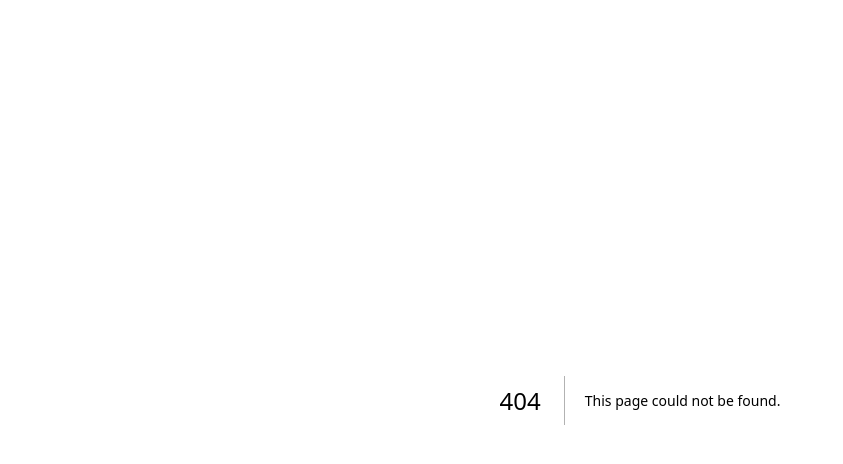
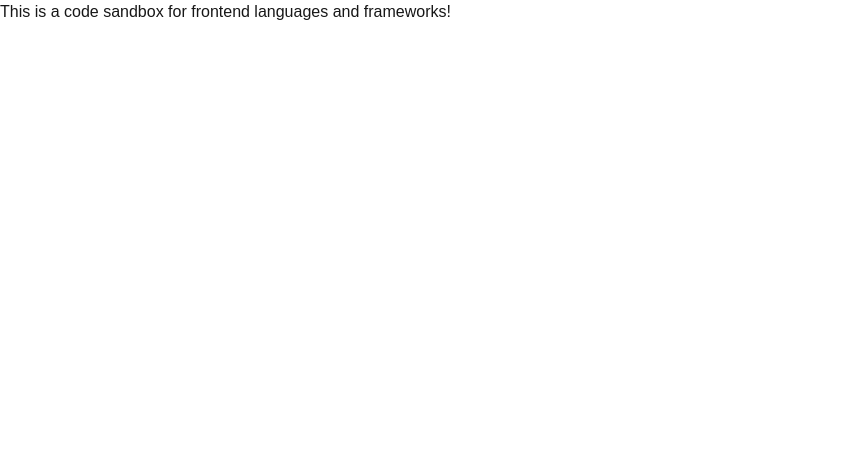
Before and after one commit to williamntlam/frontend-code-sandbox, a Next.js app: page /sandbox in a window 1280 px wide. Before the commit this address had no page. Shown: the top 464 px of the page, without its empty margins (0-843 px from the left). Built offline with nearby package versions, Linux system fonts and the light colour scheme.

Commit message:
feat: created Sandbox component for the code sandbox page.

```diff
--- /dev/null
+++ b/pages/sandbox.tsx
@@ -0,0 +1,5 @@
+export default function Sandbox() {
+  return (
+    <div>This is a code sandbox for frontend languages and frameworks!</div>
+  );
+}
```
